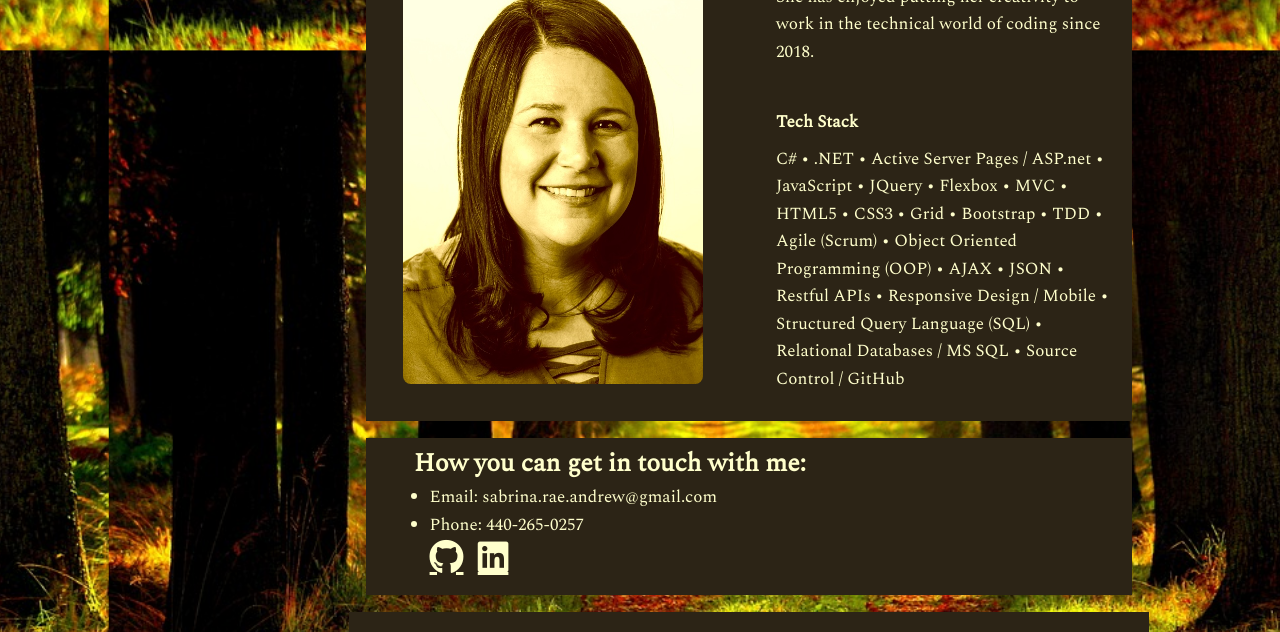
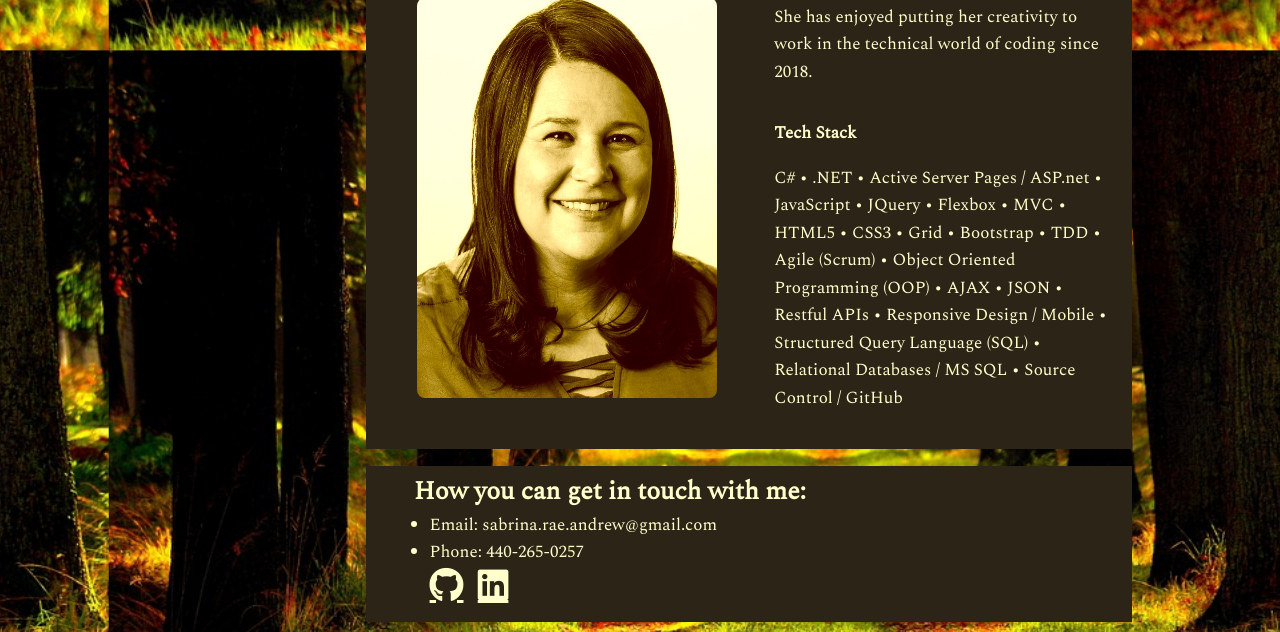
Before and after one commit to sabrina-andrew/sabrina-andrew.github.io, a plain HTML site: page index.html in a window 1280 px wide. Shown: the part 803-1435 px from the top of the page. Drawn offline with nearby package versions, Linux system fonts and the light colour scheme.

Commit message:
added bio class to css

```diff
--- a/index.html
+++ b/index.html
@@ -38,12 +38,12 @@
             </article>
             </div></div>
                 <section id ="aboutMe">
-        <section1AboutMe><h2>About Sabrina</h2>
-        <img src="images\CroppedSepia.jpg" alt="Sarina Andrew"></section1AboutMe>
-<section2AboutMe><p id ="bio">She has enjoyed putting her creativity to work in the technical world of coding since 2018.</p>
+        <section id = "section1AboutMe"><h2>About Sabrina</h2>
+        <img src="images\CroppedSepia.jpg" alt="Sarina Andrew"></section>
+<section id = "section2AboutMe"><p id ="bio">She has enjoyed putting her creativity to work in the technical world of coding since 2018.</p>
  <h4>Tech Stack </h4>
       <p>  C# • .NET • Active Server Pages / ASP.net • JavaScript • JQuery • Flexbox • MVC • HTML5 • CSS3 • Grid • Bootstrap • TDD • Agile (Scrum) • Object Oriented Programming (OOP) • AJAX • JSON • Restful APIs • Responsive Design / Mobile • Structured Query Language (SQL) • Relational Databases / MS SQL • Source Control / GitHub
- </p></section2AboutMe></section>
+ </p></section></section>
 
 
     <section id ="getInTouch">
--- a/style.css
+++ b/style.css
@@ -163,6 +163,9 @@ grid-column: 1;
     border-radius: 8px;
 
 }
+#bio{
+    margin-top: 23%;
+}
 #aboutMe h2{
     margin-top: 4%;
     margin-bottom: 0%;
```
